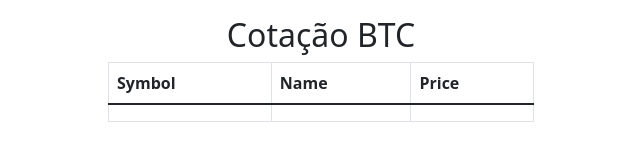
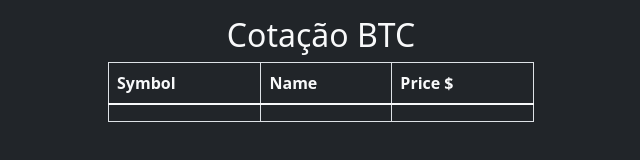
Before and after one commit to frenow/chrome-btc, a browser extension: page index.html in a window 1280 px wide. Shown: the whole page, without its empty margins (319-959 px from the left). Drawn offline with nearby package versions, Linux system fonts and the light colour scheme; no server answers.

Commit message:
add darkmode

```diff
--- a/index.html
+++ b/index.html
@@ -5,15 +5,15 @@
     <meta charset="utf-8">
     <link href="https://cdn.jsdelivr.net/npm/bootstrap@5.1.3/dist/css/bootstrap.min.css" rel="stylesheet">
 </head>
-<body>
+<body class="text-light bg-dark">
     <div class="container mt-3" style="width: 450px;">
         <h2 class="text-center">Cotação BTC</h2>
-        <table class="table table-bordered">
+        <table class="table table-bordered text-light">
             <thead>
             <tr>
                 <th>Symbol</th>
                 <th>Name</th>
-                <th>Price</th>
+                <th>Price $</th>
             </tr>
             </thead>
             <tbody>
```
